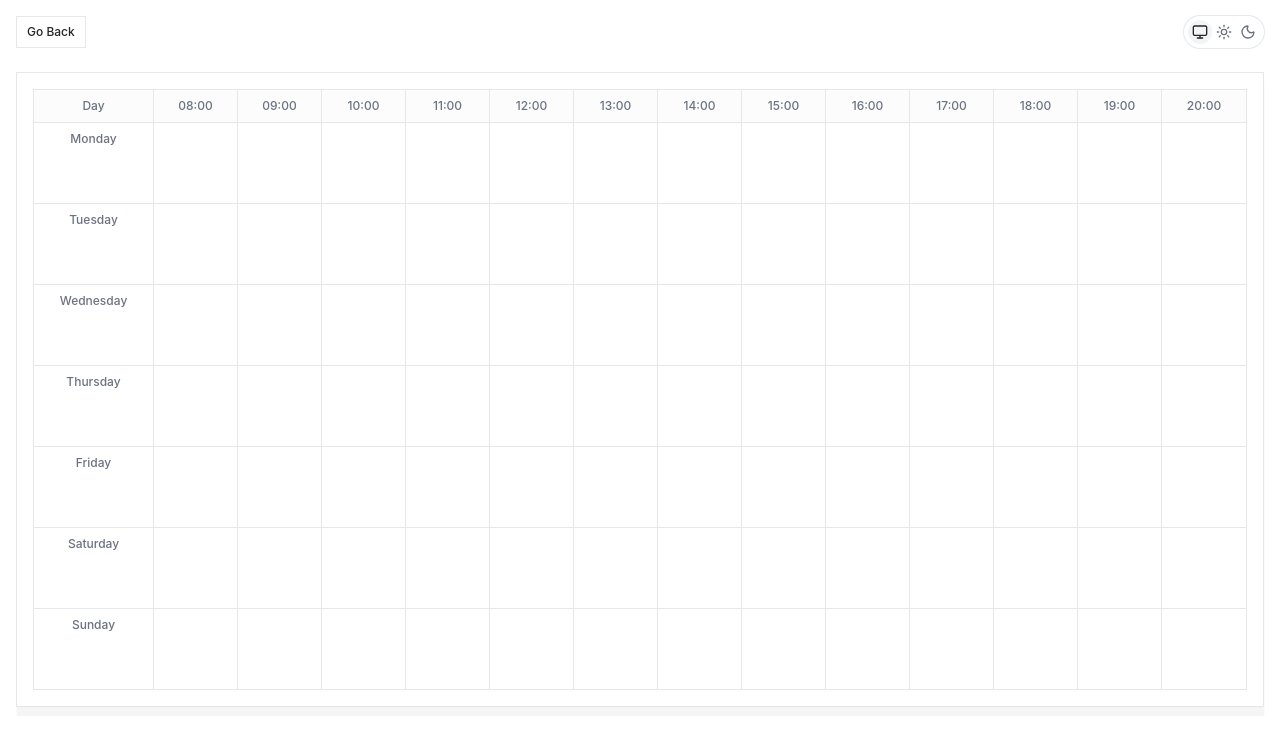
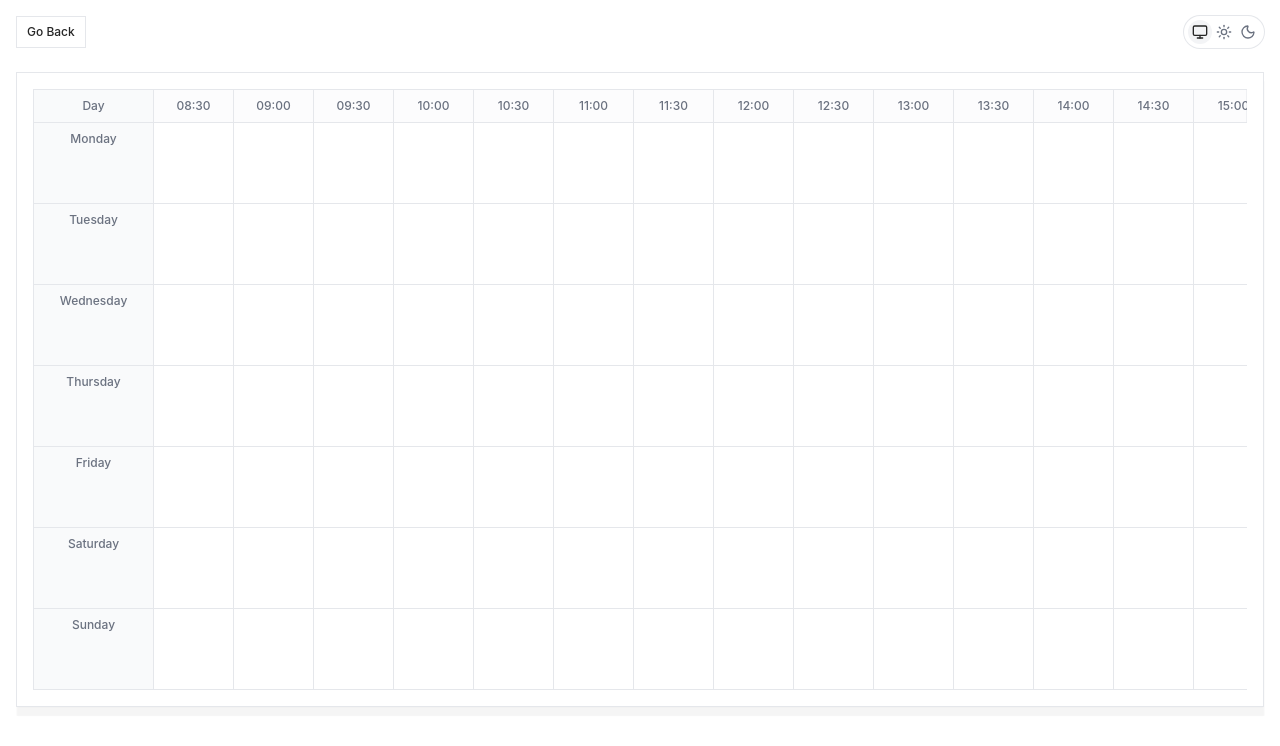
Before and after one commit to work-wide-web-kmutt/tarang-rian, a React (Vite) app in the folder apps/web/: page /schedule in a window 1280 px wide. Shown: the top 746 px of the page. Built offline with nearby package versions, Linux system fonts and the light colour scheme; what @content-collections/core would draw is missing.

Commit message:
fix: adjust schedule component time slots and styling for improved layout

```diff
--- a/apps/web/src/components/schedule/index.tsx
+++ b/apps/web/src/components/schedule/index.tsx
@@ -51,7 +51,7 @@ export function Schedule({ sessions, className }: ScheduleProps) {
             gridTemplateColumns: `120px repeat(${TIME_SLOTS.length}, minmax(80px, 1fr))`,
           }}
         >
-          <div className="sticky left-0 z-10 border-border border-r bg-muted/50 p-2 text-center font-medium text-muted-foreground text-xs">
+          <div className="sticky left-0 z-30 border-border border-r bg-muted p-2 text-center font-medium text-muted-foreground text-xs">
             Day
           </div>
           {TIME_SLOTS.map((time) => (
@@ -73,7 +73,7 @@ export function Schedule({ sessions, className }: ScheduleProps) {
                 gridTemplateColumns: `120px repeat(${TIME_SLOTS.length}, minmax(80px, 1fr))`,
               }}
             >
-              <div className="sticky left-0 z-10 border-border border-r bg-background p-2 text-center font-medium text-muted-foreground text-xs">
+              <div className="sticky left-0 z-30 border-border border-r bg-muted p-2 text-center font-medium text-muted-foreground text-xs">
                 {day}
               </div>
               {TIME_SLOTS.map((time, timeColIndex) => {
@@ -91,20 +91,20 @@ export function Schedule({ sessions, className }: ScheduleProps) {
                       const { span } = getTimeSlotPosition(cls.start, cls.end);
                       return (
                         <div
-                          className="absolute inset-y-0 z-20 m-0.5 rounded border border-primary/20 bg-primary/10 p-1.5 text-xs"
+                          className="absolute inset-y-0 z-20 m-0.5 rounded border border-primary bg-primary p-1.5 text-xs"
                           key={`${cls.courseCode}-${cls.group}-${cls.day}-${cls.start}`}
                           style={{
                             left: "0.125rem",
                             width: `calc(${span * 100}% - 0.25rem)`,
                           }}
                         >
-                          <div className="font-medium text-primary">
+                          <div className="font-medium text-primary-foreground">
                             {cls.courseCode}
                           </div>
-                          <div className="text-[10px] text-muted-foreground">
+                          <div className="text-[10px] text-primary-foreground/80">
                             {cls.start}–{cls.end}
                           </div>
-                          <div className="text-[10px] text-muted-foreground">
+                          <div className="text-[10px] text-primary-foreground/80">
                             Group {cls.group}
                           </div>
                         </div>
--- a/apps/web/src/components/schedule/utils.ts
+++ b/apps/web/src/components/schedule/utils.ts
@@ -9,9 +9,9 @@ export function getTimeSlotPosition(
 } {
   const startMinutes = parseTime(start);
   const endMinutes = parseTime(end);
-  const baseMinutes = 480;
-  const startSlot = Math.floor((startMinutes - baseMinutes) / 60);
-  const duration = (endMinutes - startMinutes) / 60;
+  const baseMinutes = 510;
+  const startSlot = Math.floor((startMinutes - baseMinutes) / 30);
+  const duration = (endMinutes - startMinutes) / 30;
   return {
     startCol: Math.max(0, startSlot),
     span: Math.max(1, Math.ceil(duration)),
--- a/apps/web/src/constants/times.ts
+++ b/apps/web/src/constants/times.ts
@@ -9,17 +9,23 @@ export const DAYS = [
 ] as const;
 
 export const TIME_SLOTS = [
-  "08:00",
+  "08:30",
   "09:00",
+  "09:30",
   "10:00",
+  "10:30",
   "11:00",
+  "11:30",
   "12:00",
+  "12:30",
   "13:00",
+  "13:30",
   "14:00",
+  "14:30",
   "15:00",
+  "15:30",
   "16:00",
+  "16:30",
   "17:00",
-  "18:00",
-  "19:00",
-  "20:00",
+  "17:30",
 ] as const;
```
